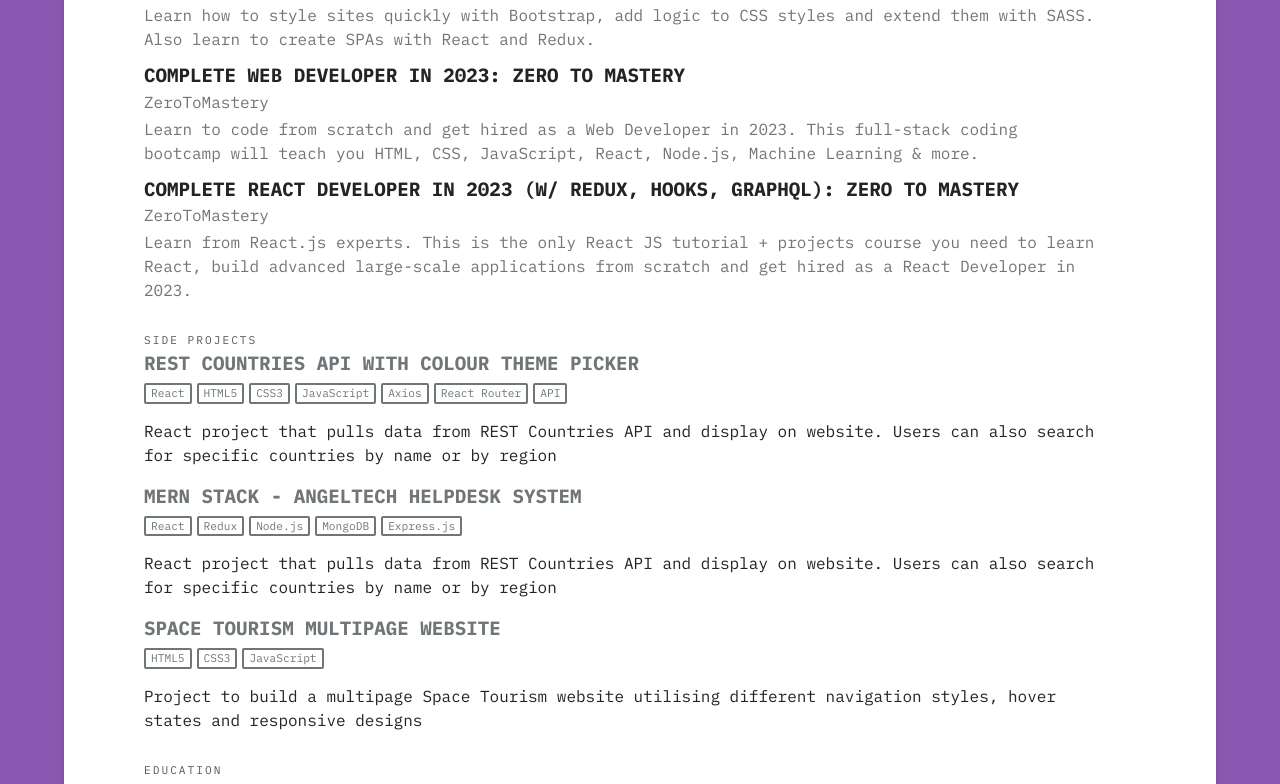
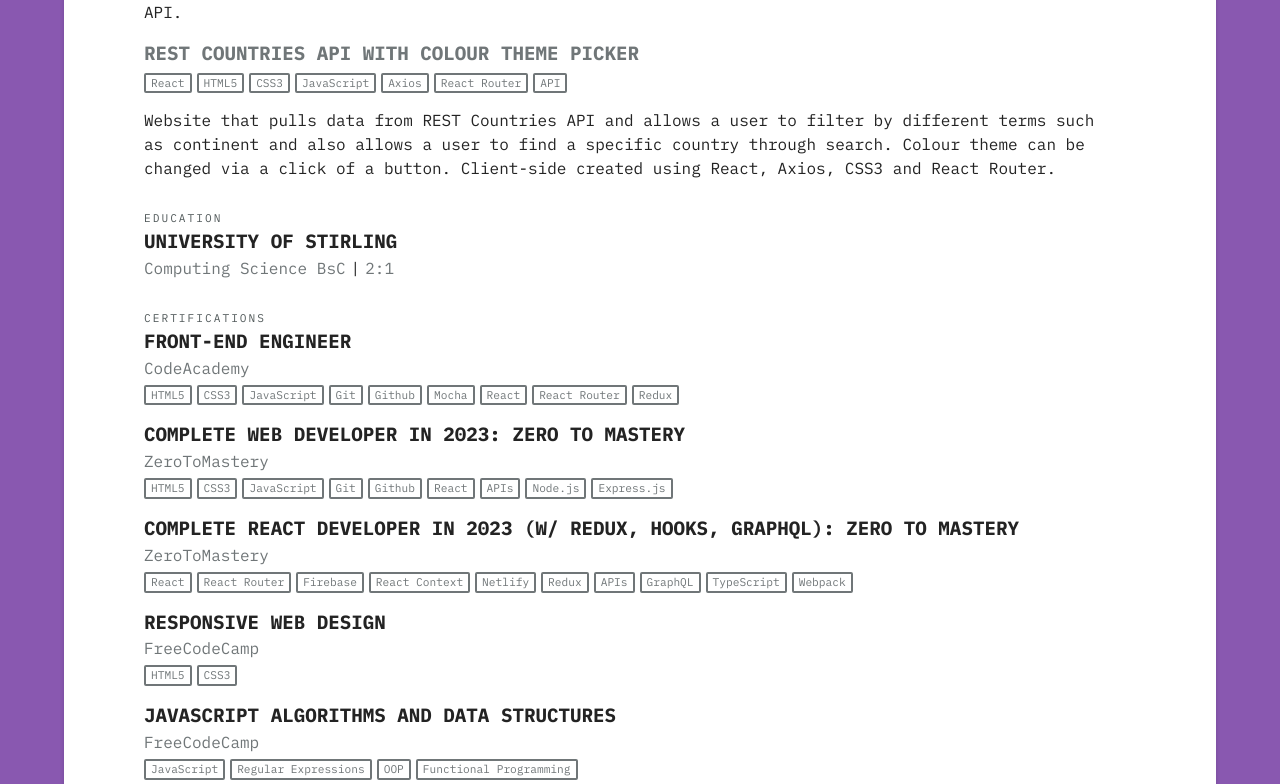
Before and after one commit to HaylzRandom/cv-online, a React (Create React App) app: page / in a window 1280 px wide. Shown: the part 923-1707 px from the top of the page. Built offline with nearby package versions, Linux system fonts and the light colour scheme.

Commit message:
Updated CV and some stylings to fit new content

```diff
--- a/src/App.js
+++ b/src/App.js
@@ -15,9 +15,10 @@
 				<Introduction />
 
 				<Skills />
-				<Certifications />
 				<Projects />
 				<Education />
+				<Certifications />
+
 				<Experience />
 			</main>
 		</>
--- a/src/components/Certifications.js
+++ b/src/components/Certifications.js
@@ -9,11 +9,14 @@
 			<h3>{certification.name}</h3>
 			<div className='cert__detail'>
 				<span className='cert__info'>{certification.school}</span>
-				{/* <span className='line' aria-hidden='true'>
-					|
-				</span> */}
-				{/* <span className='cert__info date'>{certification.date}</span> */}
-				<span className='cert__desc'>{certification.description}</span>
+				<div className='tech__stack'>
+					{certification.techStack.map((tech) => (
+						<span className='tech' key={tech}>
+							{tech}
+						</span>
+					))}
+				</div>
+				{/* <span className='cert__desc'>{certification.description}</span> */}
 			</div>
 		</div>
 	));
--- a/src/cv-data.js
+++ b/src/cv-data.js
@@ -13,7 +13,8 @@
 	/* about:
 		'Self-motivated frontend developer equipped with strong problem solving skills gained from completing various programming projects as part of Complete React Developer in 2023 Bootcamp and Front-End Engineer courses. Adept at working well in a team while maintaining focus in own self-development.', */
 	about:
-		'Self-motivated, dedicated, organised and hard-working employee looking for a career change to be a web developer. Equipped with strong problem solving skills gained from completing various projects as part of Complete React Developer in 2023 Bootcamp and Front-End Engineer courses. Looking to take advantage of the web development skills I have learned since my redundancy. Always eager to learn something new, especially new technologies. Currently learning Typescript, Node.js and Figma.',
+		/* 'Self-motivated, dedicated, organised and hard-working employee looking for a career change to be a web developer. Equipped with strong problem solving skills gained from completing various projects as part of Complete React Developer in 2023 Bootcamp and Front-End Engineer courses. Looking to take advantage of the web development skills I have learned since my redundancy. Always eager to learn something new, especially new technologies. Currently learning Typescript, Node.js and Figma.', */
+		'With extensive experience as an Operations Engineer and a strong passion for web development, I am transitioning into a Web Developer role to combine my expertise in data management and software engineering. My proficiency in database design, development, and administration, along with a solid background in programming languages such as HTML, CSS, JavaScript, and front-end frameworks like React, equips me to create visually appealing and highly functional web applications. As someone with a deep understanding of user behavior, I am dedicated to developing user-friendly web experiences that exceed expectations. My ability to identify and solve complex problems makes me an asset in this transition, and I am excited to apply my technical skills, creativity, and problem-solving abilities to deliver innovative and engaging web experiences that enhance the user experience and drive business growth.',
 };
 
 const skills = [
@@ -33,34 +34,35 @@
 const certifications = [
 	{
 		name: 'Front-End Engineer',
+		techStack: [
+			'HTML5',
+			'CSS3',
+			'JavaScript',
+			'Git',
+			'Github',
+			'Mocha',
+			'React',
+			'React Router',
+			'Redux',
+		],
 		description:
 			'Front-end engineers work closely with designers to make websites beautiful, functional, and fast. This Career Path will teach you the technologies you need to do just that.',
 		school: 'CodeAcademy',
 		/* date: 'January 2022', */
 	},
 	{
-		name: 'Responsive Web Design',
-		description:
-			'HTML, HTML5, CSS3, Visual Design, Accessibility, Responsive Web Design Principles, CSS Grid, CSS Flexbox',
-		school: 'FreeCodeCamp',
-		/* date: 'January 2022', */
-	},
-	{
-		name: 'JavaScript Algorithms and Data Structures',
-		description:
-			'Fundamentals of JavaScript including variables, arrays, objects, loops and functions. Knowledge to create algorithms to manipulate strings, factorialize numbers and learn two important programming paradigms OOP and FP.',
-		school: 'FreeCodeCamp',
-		/* date: 'January 2022', */
-	},
-	{
-		name: 'Front End Development Libraries',
-		description:
-			'Learn how to style sites quickly with Bootstrap, add logic to CSS styles and extend them with SASS. Also learn to create SPAs with React and Redux.',
-		school: 'FreeCodeCamp',
-		/* date: 'January 2022', */
-	},
-	{
 		name: 'Complete Web Developer in 2023: Zero to Mastery',
+		techStack: [
+			'HTML5',
+			'CSS3',
+			'JavaScript',
+			'Git',
+			'Github',
+			'React',
+			'APIs',
+			'Node.js',
+			'Express.js',
+		],
 		/* description:
 			'Bootcamp style course covering topics ranging from HTML5, CSS3, JavaScript, React, Redux, Git, Node.js, Express.js and more! All the skills needed to be a Web Developer!', */
 		description:
@@ -70,14 +72,69 @@
 	},
 	{
 		name: 'Complete React Developer in 2023 (w/ Redux, Hooks, GraphQL): Zero to Mastery',
+		techStack: [
+			'React',
+			'React Router',
+			'Firebase',
+			'React Context',
+			'Netlify',
+			'Redux',
+			'APIs',
+			'GraphQL',
+			'TypeScript',
+			'Webpack',
+		],
 		description:
 			'Learn from React.js experts. This is the only React JS tutorial + projects course you need to learn React, build advanced large-scale applications from scratch and get hired as a React Developer in 2023.',
 		school: 'ZeroToMastery',
 		/* date: 'January 2022', */
 	},
+	{
+		name: 'Responsive Web Design',
+		techStack: ['HTML5', 'CSS3'],
+		description:
+			'HTML, HTML5, CSS3, Visual Design, Accessibility, Responsive Web Design Principles, CSS Grid, CSS Flexbox',
+		school: 'FreeCodeCamp',
+		/* date: 'January 2022', */
+	},
+	{
+		name: 'JavaScript Algorithms and Data Structures',
+		techStack: [
+			'JavaScript',
+			'Regular Expressions',
+			'OOP',
+			'Functional Programming',
+		],
+		description:
+			'Fundamentals of JavaScript including variables, arrays, objects, loops and functions. Knowledge to create algorithms to manipulate strings, factorialize numbers and learn two important programming paradigms OOP and FP.',
+		school: 'FreeCodeCamp',
+		/* date: 'January 2022', */
+	},
+	{
+		name: 'Front End Development Libraries',
+		techStack: ['Bootstrap', 'SASS', 'React', 'Redux'],
+		description:
+			'Learn how to style sites quickly with Bootstrap, add logic to CSS styles and extend them with SASS. Also learn to create SPAs with React and Redux.',
+		school: 'FreeCodeCamp',
+		/* date: 'January 2022', */
+	},
 ];
 
 const projects = [
+	{
+		title: 'Clothing Ecommerce Store Website',
+		url: 'https://github.com/HaylzRandom/clothing-ecommerce-store',
+		techStack: ['React', 'React Router', 'Redux', 'Firebase', 'Stripe', 'SCSS'],
+		description:
+			'A clothing e-commerce website that allows users to create an account or login with a Google account, add products to their cart and checkout using Stripe API. Client-side created using React and SASS. Server-side created using Firebase for authentication and databse storage.',
+	},
+	{
+		title: 'MERN Stack - Angeltech Helpdesk System',
+		url: 'https://github.com/HaylzRandom/angeltech-frontend',
+		techStack: ['React', 'Redux', 'Node.js', 'MongoDB', 'Express.js'],
+		description:
+			'A helpdesk application that allows users to login to an account, create tickets for technical issues, update tickets and admin users can create, delete and manage other user accounts. Client-side created using React. Server-side created using MongoDB for databse, Express.js and Node.js for API.',
+	},
 	{
 		title: 'REST Countries API with Colour Theme Picker',
 		url: 'https://github.com/HaylzRandom/rest-countries-api',
@@ -91,21 +148,8 @@
 			'API',
 		],
 		description:
-			'React project that pulls data from REST Countries API and display on website. Users can also search for specific countries by name or by region',
-	},
-	{
-		title: 'MERN Stack - Angeltech Helpdesk System',
-		url: 'https://github.com/HaylzRandom/angeltech-frontend',
-		techStack: ['React', 'Redux', 'Node.js', 'MongoDB', 'Express.js'],
-		description:
-			'React project that pulls data from REST Countries API and display on website. Users can also search for specific countries by name or by region',
-	},
-	{
-		title: 'Space Tourism Multipage Website',
-		url: 'https://github.com/HaylzRandom/space-tourism-multipage-website',
-		techStack: ['HTML5', 'CSS3', 'JavaScript'],
-		description:
-			'Project to build a multipage Space Tourism website utilising different navigation styles, hover states and responsive designs',
+			'Website that pulls data from REST Countries API and allows a user to filter by different terms such as continent and also allows a user to find a specific country through search. Colour theme can be changed via a click of a button. Client-side created using React, Axios, CSS3 and React Router.',
+		// 'React project that pulls data from REST Countries API and display on website. Users can also search for specific countries by name or by region',
 	},
 ];
 
--- a/src/index.css
+++ b/src/index.css
@@ -1,7 +1,6 @@
 @import url('https://fonts.googleapis.com/css2?family=IBM+Plex+Mono:ital,wght@0,100;0,200;0,300;0,400;0,500;0,600;0,700;1,100;1,200;1,300;1,400;1,500;1,600;1,700&display=swap');
 
 :root {
-
 	/* Colours */
 	/* --body-bg: #9055a7; */
 	--body-bg: #8958b0;
@@ -11,11 +10,10 @@
 	--subtitles: #707678;
 	--background: #fff;
 	--primary: #232323;
-  --section: #525A5B;
+	--section: #525a5b;
 
 	/* Typography */
-  --ff-ibm: 'IBM Plex Mono',
-    monospace;
+	--ff-ibm: 'IBM Plex Mono', monospace;
 	--ff-print: Calibri, Arial, Helvetica, sans-serif;
 }
 
@@ -379,7 +377,6 @@
 
 /* Print Media Query */
 @media print {
-
 	.icon {
 		font-size: 1rem;
 		color: var(--primary);
@@ -437,7 +434,6 @@
 		flex-flow: row wrap;
 	}
 
-
 	main {
 		background-color: #fff;
 		width: 100%;
@@ -478,7 +474,7 @@
 
 	.cert__desc {
 		display: block;
-    margin-bottom: 10px;
+		/* margin-bottom: 10px; */
 	}
 
 	.workExperience {
@@ -509,9 +505,13 @@
 		color: var(--primary);
 	}
 
-  .school {
+	:last-child(.certificate) {
+		margin: 10px;
+	}
+
+	/* .school {
 		margin-top: 5px;
-  }
+	} */
 
 	/* #education {
     margin-top: 10em;
```
Also changed, not shown: 2 other files (tests, documents, lock files or other folders). Lines whose indentation alone changed are shown as unchanged.
